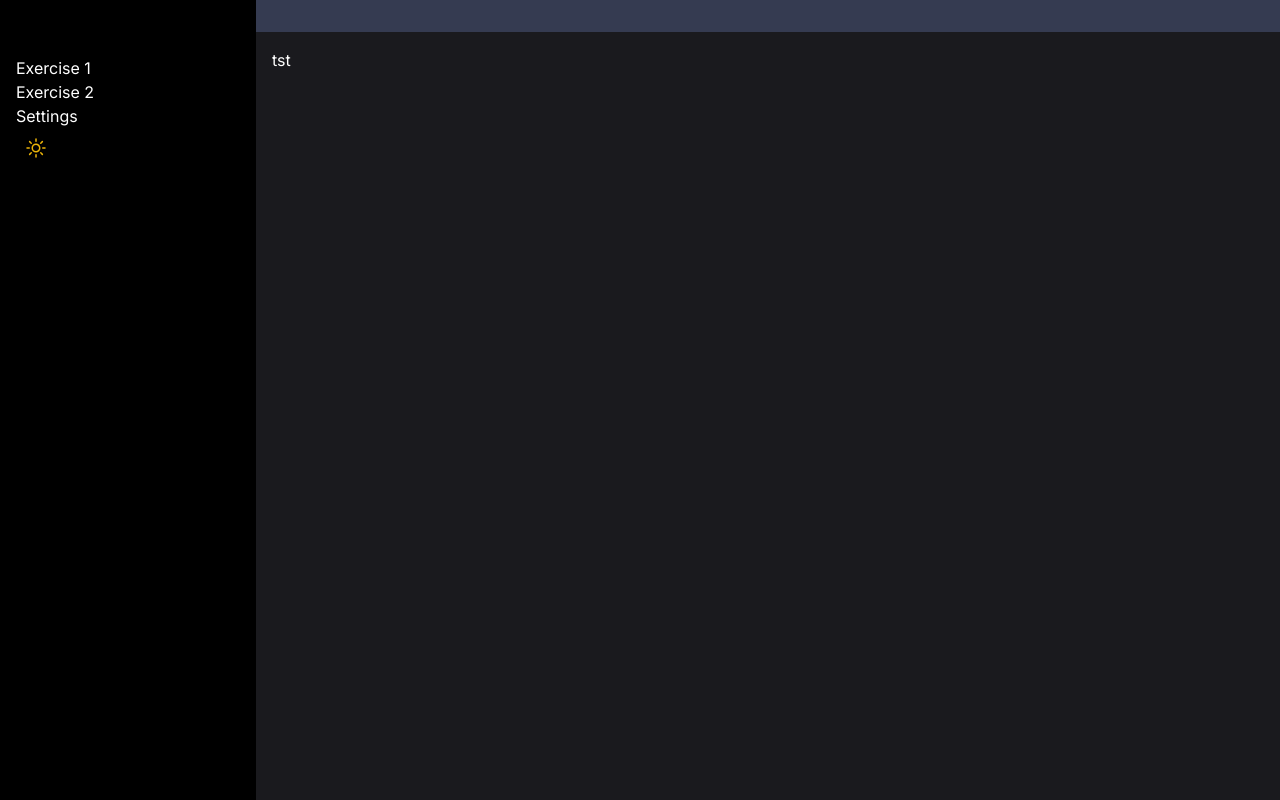
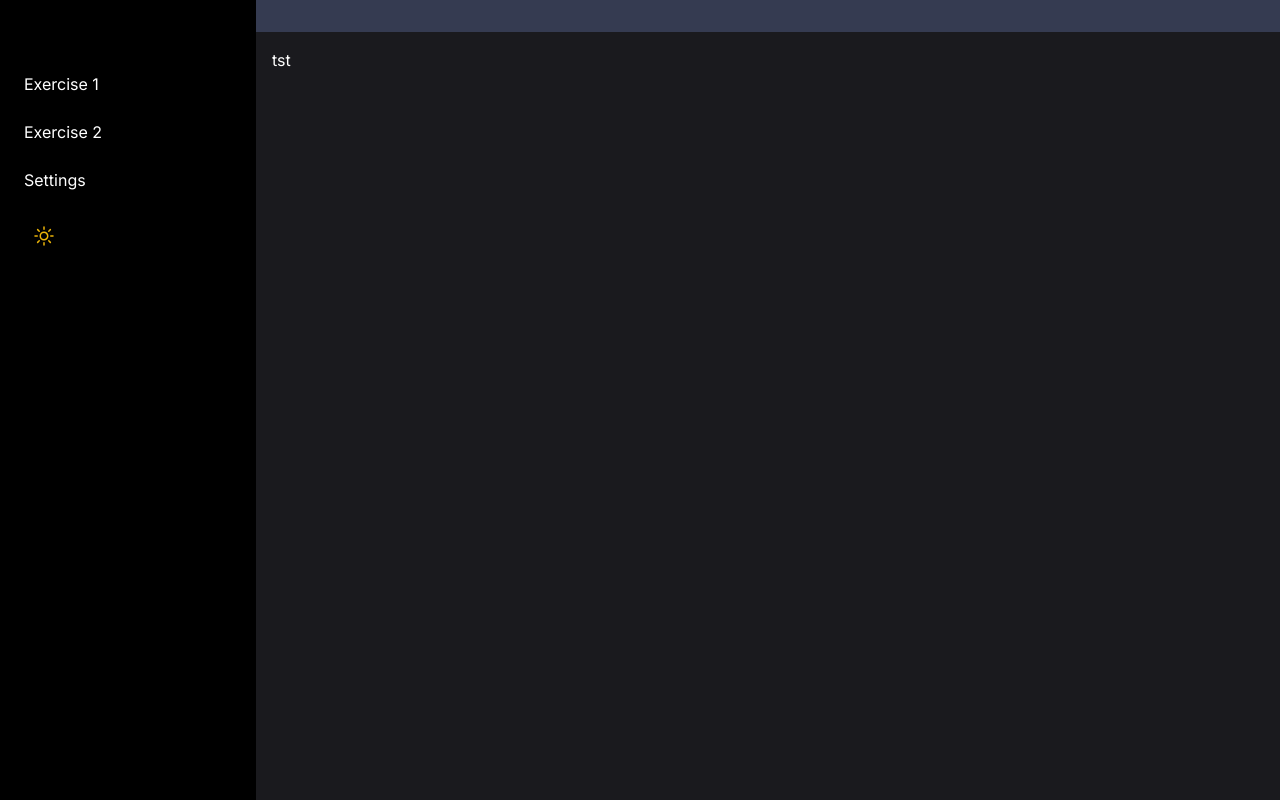
Before and after one commit to eliaweiss/open-lingua-ai, a Next.js app: page / in a window 1280 px wide. Built offline with nearby package versions, Linux system fonts and the light colour scheme.

Commit message:
MenuItem

```diff
--- /dev/null
+++ b/src/app/components/MenuItem.jsx
@@ -0,0 +1,14 @@
+import React from 'react';
+import Link from 'next/link';
+
+const MenuItem = ({ children, href = '#' }) => {
+  return (
+    <li className="my-2">
+      <Link href={href} className="block p-2 rounded hover:bg-gray-700 transition">
+        {children}
+      </Link>
+    </li>
+  );
+};
+
+export default MenuItem;
--- a/src/app/components/NavMenu.jsx
+++ b/src/app/components/NavMenu.jsx
@@ -5,6 +5,7 @@ import {
   XMarkIcon,
 } from "@heroicons/react/24/outline"; // Correct import syntax for v2
 import { useAppContext } from "../context/AppContext";
+import MenuItem from "./MenuItem";
 
 export function NavMenu({}) {
   const { isMenuOpen, setIsMenuOpen } = useAppContext();
@@ -19,12 +20,12 @@ export function NavMenu({}) {
           <XMarkIcon className="h-6 w-6" /> {/* Close icon */}
         </button>
         <ul className="p-4 mt-10">
-          <li>Exercise 1</li>
-          <li>Exercise 2</li>
-          <li>Settings</li>
-          <li>
+          <MenuItem href="/exercise1">Exercise 1</MenuItem>
+          <MenuItem href="/exercise2">Exercise 2</MenuItem>
+          <MenuItem href="/settings">Settings</MenuItem>
+          <MenuItem>
             <ThemeToggle />
-          </li>
+          </MenuItem>
         </ul>
       </nav>
     </>
--- a/src/app/layout.js
+++ b/src/app/layout.js
@@ -26,6 +26,7 @@ export default function RootLayout({ children }) {
 }
 const AppWrapper = ({ children }) => {
   const { theme, isMenuOpen, setIsMenuOpen } = useAppContext();
+
   return (
     <div
       className={`flex min-h-screen ${
```
